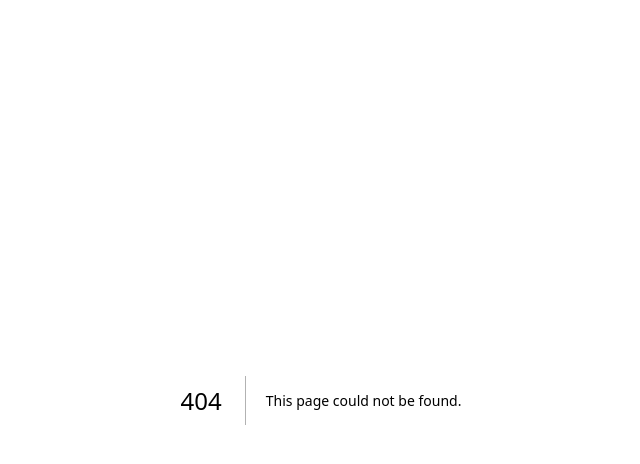
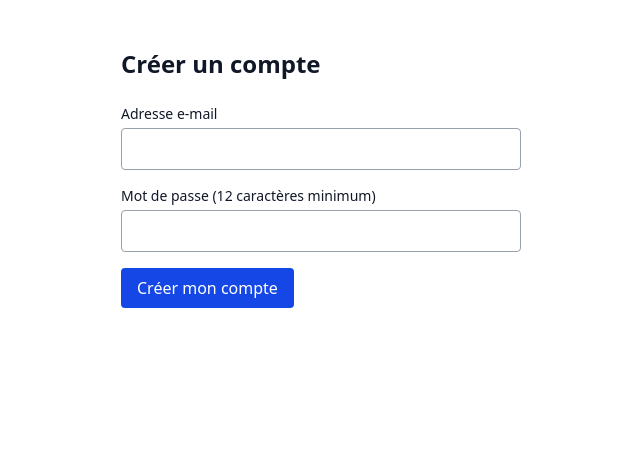
Before and after one commit to lolodeguadeloupe/collectivites, a Next.js app: page /inscription in a window 1280 px wide. Before the commit this address had no page. Shown: the top 464 px of the page, without its empty margins (319-959 px from the left). Built offline with nearby package versions, Linux system fonts and the light colour scheme.

Commit message:
feat(auth): signup route + page with validation

```diff
--- /dev/null
+++ b/src/app/(auth)/inscription/page.tsx
@@ -0,0 +1,79 @@
+"use client";
+
+import { useState } from "react";
+import { useRouter } from "next/navigation";
+
+export default function InscriptionPage() {
+  const router = useRouter();
+  const [email, setEmail] = useState("");
+  const [motDePasse, setMotDePasse] = useState("");
+  const [erreur, setErreur] = useState<string | null>(null);
+  const [enCours, setEnCours] = useState(false);
+
+  async function onSubmit(e: React.FormEvent) {
+    e.preventDefault();
+    setErreur(null);
+    setEnCours(true);
+    const res = await fetch("/api/inscription", {
+      method: "POST",
+      headers: { "Content-Type": "application/json" },
+      body: JSON.stringify({ email, motDePasse }),
+    });
+    setEnCours(false);
+    if (res.ok) {
+      router.push("/connexion?inscription=ok");
+      return;
+    }
+    const data = await res.json().catch(() => ({}));
+    setErreur(data.erreur ?? "Erreur lors de l'inscription.");
+  }
+
+  return (
+    <main className="mx-auto max-w-md px-6 py-12">
+      <h1 className="text-2xl font-bold">Créer un compte</h1>
+      <form onSubmit={onSubmit} className="mt-6 space-y-4" noValidate>
+        <div>
+          <label htmlFor="email" className="block text-sm font-medium">
+            Adresse e-mail
+          </label>
+          <input
+            id="email"
+            type="email"
+            required
+            autoComplete="email"
+            value={email}
+            onChange={(e) => setEmail(e.target.value)}
+            className="mt-1 w-full rounded border border-gray-400 px-3 py-2"
+          />
+        </div>
+        <div>
+          <label htmlFor="mdp" className="block text-sm font-medium">
+            Mot de passe (12 caractères minimum)
+          </label>
+          <input
+            id="mdp"
+            type="password"
+            required
+            minLength={12}
+            autoComplete="new-password"
+            value={motDePasse}
+            onChange={(e) => setMotDePasse(e.target.value)}
+            className="mt-1 w-full rounded border border-gray-400 px-3 py-2"
+          />
+        </div>
+        {erreur && (
+          <p role="alert" className="text-sm text-red-700">
+            {erreur}
+          </p>
+        )}
+        <button
+          type="submit"
+          disabled={enCours}
+          className="rounded bg-blue-700 px-4 py-2 text-white hover:bg-blue-800 disabled:opacity-50"
+        >
+          {enCours ? "Création..." : "Créer mon compte"}
+        </button>
+      </form>
+    </main>
+  );
+}
--- /dev/null
+++ b/src/app/api/inscription/route.ts
@@ -0,0 +1,27 @@
+import { NextResponse } from "next/server";
+import { inscriptionSchema } from "@/lib/validators";
+import { creerUtilisateur, EmailDejaUtilise } from "@/lib/inscription";
+
+export async function POST(req: Request) {
+  const body = await req.json().catch(() => null);
+  const parsed = inscriptionSchema.safeParse(body);
+  if (!parsed.success) {
+    return NextResponse.json(
+      { erreur: "Requête invalide", details: parsed.error.flatten() },
+      { status: 400 },
+    );
+  }
+
+  try {
+    const utilisateur = await creerUtilisateur(parsed.data);
+    return NextResponse.json({ id: utilisateur.id }, { status: 201 });
+  } catch (e) {
+    if (e instanceof EmailDejaUtilise) {
+      return NextResponse.json(
+        { erreur: "Cette adresse e-mail est déjà utilisée." },
+        { status: 409 },
+      );
+    }
+    throw e;
+  }
+}
--- /dev/null
+++ b/src/lib/inscription.ts
@@ -0,0 +1,21 @@
+import { prisma } from "@/lib/db";
+import { hashPassword } from "@/lib/password";
+import type { InscriptionInput } from "@/lib/validators";
+
+export class EmailDejaUtilise extends Error {
+  constructor() {
+    super("EmailDejaUtilise");
+    this.name = "EmailDejaUtilise";
+  }
+}
+
+export async function creerUtilisateur(input: InscriptionInput) {
+  const email = input.email.trim().toLowerCase();
+  const existant = await prisma.utilisateur.findUnique({ where: { email } });
+  if (existant) throw new EmailDejaUtilise();
+
+  const motDePasseHache = await hashPassword(input.motDePasse);
+  return prisma.utilisateur.create({
+    data: { email, motDePasseHache },
+  });
+}
```
Also changed, not shown: 1 other file (tests, documents, lock files or other folders).
